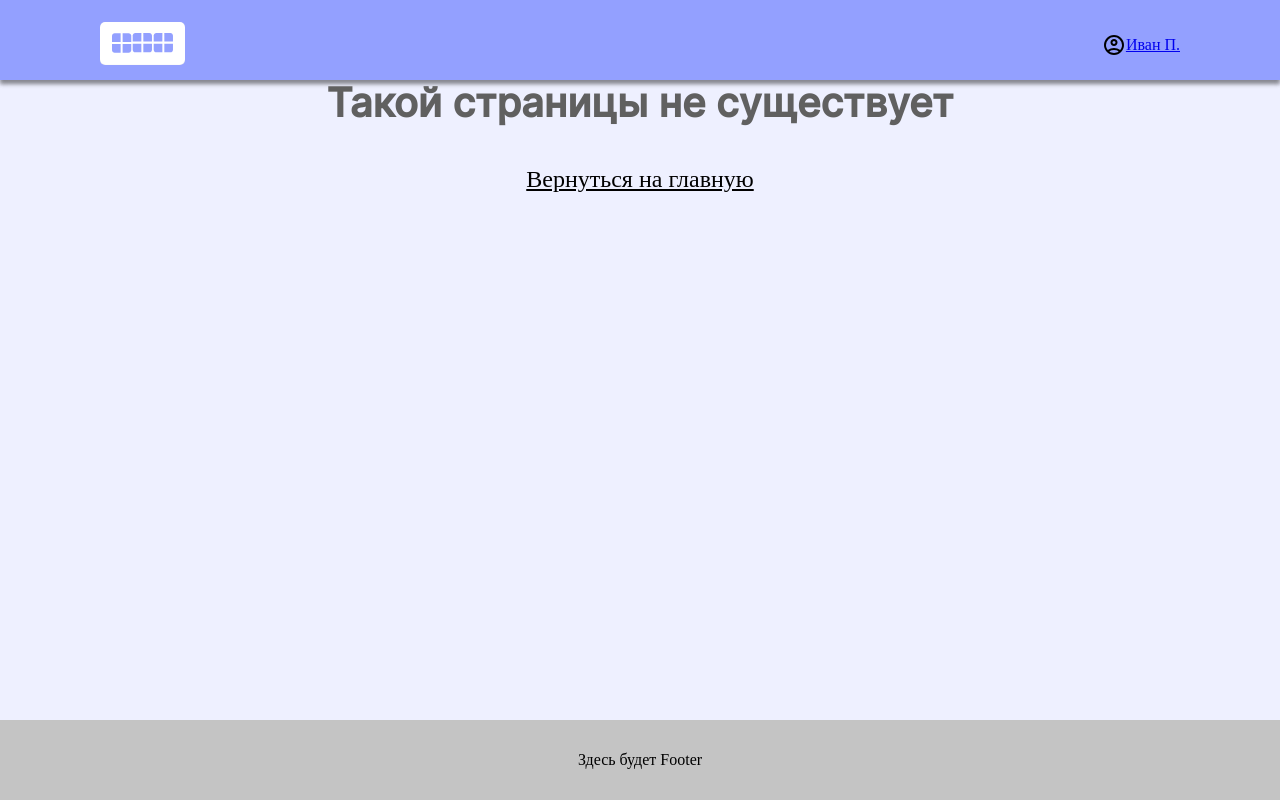
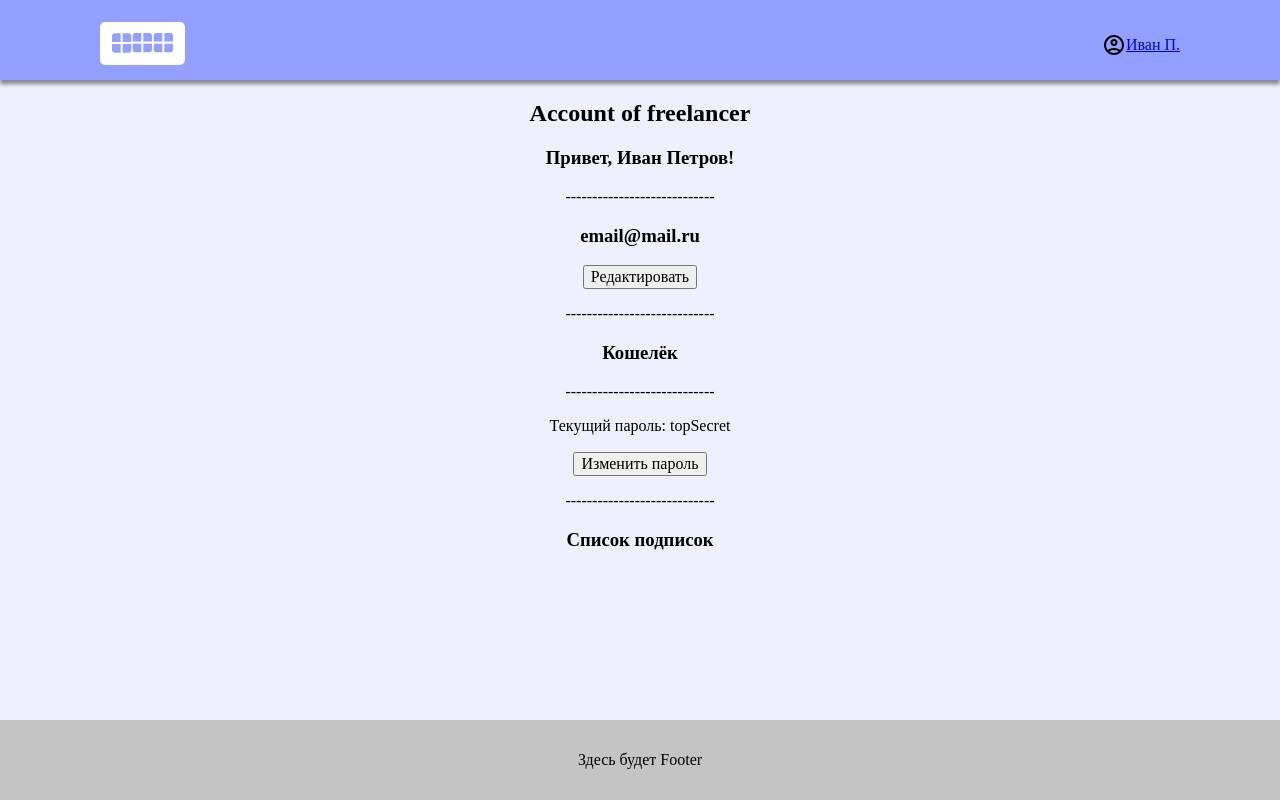
Before and after one commit to tutanhamon667/contract, a React (Create React App) app in the folder frontend/: page /freelancer/5 in a window 1280 px wide. Built offline with nearby package versions, Linux system fonts and the light colour scheme.

Commit message:
сделать изменение пароля

```diff
--- a/frontend/src/components/App/App.jsx
+++ b/frontend/src/components/App/App.jsx
@@ -5,9 +5,25 @@ import Layout from "../../layout/Layout";
 import NotFound from "../../pages/NotFound/NotFound";
 import Auth from "../../pages/Auth/Auth";
 // import { ProtectedRoute } from "../../services/PotectedRouter";
+import FreelancerAccount from "../FreelancerAccount/FreelancerAccount";
+import { CurrentUser } from "../../context/context"
 
 function App() {
   const [authenticated, setAuthenticated] = React.useState(true);
+  const [currentUser, setCurrentUser] = React.useState({
+    id: "1",
+    firstName: "Иван",
+    lastName: "Петров",
+    email: "email@mail.ru",
+    password: "topSecret"
+  });
+
+  function updateUser(userEmail) {
+    setCurrentUser({
+      ...currentUser,
+      email: userEmail.email
+    })
+  }
 
   const logIn = () => {
     // Тут должна быть логика по авторизации(получение/проверка/запись токена и тд)
@@ -20,15 +36,18 @@ function App() {
 
   return (
     <BrowserRouter>
+      <CurrentUser.Provider value={currentUser}>
         <Routes>
           <Route path="/" element={<Layout authenticated={authenticated} />}>
             {/* Тут будут защищенные роуты */}
             {/* <Route element={<ProtectedRoute />}></Route> */}
             <Route index element={<Main />} />
+            <Route path="freelancer/:freelancerId" element={<FreelancerAccount updateUser={updateUser} />} />
             <Route path="signup" element={<Auth />} />
             <Route path="*" element={<NotFound />} />
           </Route>
         </Routes>
+      </CurrentUser.Provider>
     </BrowserRouter>
   );
 }
--- /dev/null
+++ b/frontend/src/components/FreelancerAccount/FreelancerAccount.css
@@ -0,0 +1,3 @@
+.freelance-account {
+  text-align: center;
+}
--- /dev/null
+++ b/frontend/src/components/FreelancerAccount/FreelancerAccount.jsx
@@ -0,0 +1,123 @@
+import "../FreelancerAccount/FreelancerAccount.css";
+import { React, useState, useContext } from "react";
+import useFormAndValidation from "../hooks/useFormAndValidation";
+import { CurrentUser } from "../../context/context"
+
+export default function FreelancerAccount({ updateUser }) {
+  const [updateEmail, setUpdateEmail] = useState(false);
+  const [updatePassword, setUpdatePassword] = useState(false);
+  const user = useContext(CurrentUser);
+  const { values, handleChange, setValues } = useFormAndValidation();
+
+  function handleSubmitEmail(e) {
+    e.preventDefault()
+    updateUser(values)
+    setValues({ ...values, email: '' })
+  }
+
+  function closeEmailChange() {
+    setUpdateEmail(false)
+    setValues({ ...values, email: '' })
+  }
+
+  return (
+    <div className="freelance-account">
+      <h2>Account of freelancer</h2>
+      <h3>Привет, {user.firstName} {user.lastName}!</h3>
+      <p>----------------------------</p>
+      <h3>{user.email}</h3>
+      <button
+        type="button"
+        onClick={() => setUpdateEmail(true)}>
+        Редактировать
+      </button>
+      {updateEmail && (
+        <>
+          <form
+            name="email"
+            noValidate
+            onSubmit={handleSubmitEmail}
+          >
+            <label>Введите новый email:</label>
+            <input
+              type="email"
+              autoComplete="off"
+              name="email"
+              onInput={handleChange}
+              value={values.email || ''}
+            /> <br />
+            <button type="submit">Сохранить</button>
+            <button
+              type="button"
+              onClick={closeEmailChange}>
+              Закрыть
+            </button>
+          </form>
+        </>
+      )}
+      <p>----------------------------</p>
+      <h3>Кошелёк</h3>
+      <p>----------------------------</p>
+      <p>Текущий пароль: {user.password}</p>
+      <button
+        type="button"
+        onClick={() => setUpdatePassword(true)}>
+        Изменить пароль
+      </button>
+      {updatePassword && (
+        <form>
+          <label>Текущий пароль</label>
+          <input type="password" /><br />
+          <label>Новый пароль</label>
+          <input type="password" /><br />
+          <label>Подтвердите новый пароль</label>
+          <input type="password" /><br />
+          <input
+            type="radio"
+          />
+          <label>Показать пароль</label><br />
+          <button>Сохранить</button>
+          <button>Отменить</button>
+        </form>
+      )}
+      <p>----------------------------</p>
+      <h3>Список подписок</h3>
+    </div>
+  )
+}
+
+/*
+Личный кабинет фрилансера имеется следующий вид:
+-Сбоку блок с следующими элементами:
+  -Информация;
+  -Кошелёк;
+  -Пароль и безопасность;
+  -Уведомления о новых заказах;
+---------------------------------
+"Данный блок состоит из:
+-E-mail
+
+При нажатии на кнопку редактировать - можно менять информацию из этого блока.
+В режиме редактирования также доступны 2 кнопки:
+-Сохранить;
+-Закрыть
+
+При смене почты не производится выход из аккаунта"
+---------------------------------
+-смотри фичу "Кошелёк".
+---------------------------------
+"Содержание этой страницы - только кнопка ""Изменить пароль"".
+При нажатии на кнопку открывается форма с тремя полями:
+-Текущий пароль;
+-Новый пароль;
+-Новый пароль ещё раз;
+-Под ними две кнопки ""Сохранить"" и ""Отменить"".
+Ограничения на символы такие же как при регистрации.
+
+При смене пароля не производится выход из аккаунта."
+---------------------------------
+"Данный блок состоит из:
+Списка активных подписок с возможностью удаления подписки. При нажатии открывается
+главная страница (фрилансер) с выбранными в данной подписке фильтрами(выдача происходит по новизне)"
+
+*/
--- a/frontend/src/components/Header/Header.jsx
+++ b/frontend/src/components/Header/Header.jsx
@@ -1,17 +1,16 @@
 import "../Header/Header.css";
-import React from "react";
-import { Link } from "react-router-dom"
+import {React, useContext} from "react";
+import { Link } from "react-router-dom";
 import HeaderAuth from "../HeaderAuth/HeaderAuth";
-import userIcon from "../../images/user-icon.svg"
+import userIcon from "../../images/user-icon.svg";
+import { CurrentUser } from "../../context/context"
 
-function Header({authenticated}) {
+function Header({ authenticated }) {
   // условные данные пользователя
-  const userName = {
-    firstName: "Иван",
-    lastName: "Петров"
-  }
-  function giveOutNameInHeader(userName) {
-    return `${userName.firstName} ${userName.lastName.slice(0,1)}.`
+  // при изменении id в userName, меняется отображение в FreelancerAccount
+  const user = useContext(CurrentUser);
+  function giveOutNameInHeader(user) {
+    return `${user.firstName} ${user.lastName.slice(0, 1)}.`
   }
 
   return (
@@ -21,13 +20,13 @@ function Header({authenticated}) {
           <button className="header__logo"></button>
         </Link>
         {authenticated ? (
-          <Link to="*">
+          <Link to={`/freelancer/${user.id}`}>
             <div className="header__userInfo">
-              <img src={userIcon} alt="" />
-              <p>{giveOutNameInHeader(userName)}</p>
+              <img src={userIcon} alt="user" />
+              <p>{giveOutNameInHeader(user)}</p>
             </div>
           </Link>
-          ) : (<HeaderAuth />)
+        ) : (<HeaderAuth />)
         }
       </div>
     </header>
--- /dev/null
+++ b/frontend/src/components/hooks/useFormAndValidation.jsx
@@ -0,0 +1,16 @@
+import { React, useState } from "react"
+
+export default function useFormAndValidation() {
+  const [values, setValues] = useState({});
+
+  function handleChange(e) {
+    const { name, value } = e.target;
+    setValues({ ...values, [name]: value });
+  }
+
+  return {
+    values,
+    handleChange,
+    setValues,
+  }
+}
--- /dev/null
+++ b/frontend/src/context/context.jsx
@@ -0,0 +1,3 @@
+import React from "react";
+
+export const CurrentUser = React.createContext();
```
Lines whose indentation alone changed are shown as unchanged.
